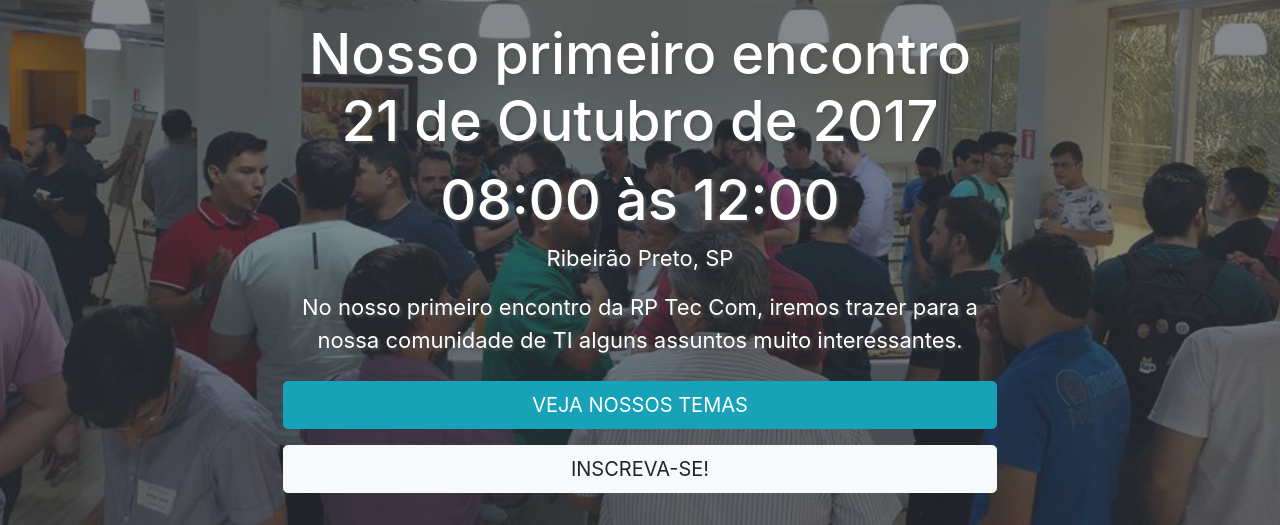
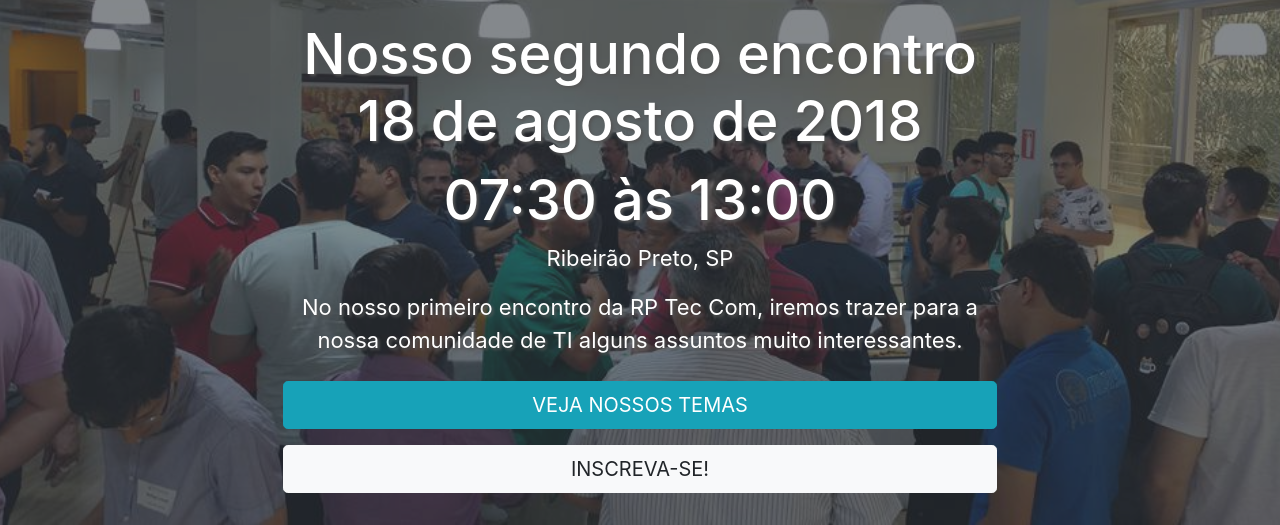
Before and after one commit to lucasbuetto/RPTecCom.web.site, a website: page app/index.html in a window 1280 px wide. Shown: the part 275-800 px from the top of the page. Drawn offline with nearby package versions, Linux system fonts and the light colour scheme; files that its build step writes are made by us from their sources.

Commit message:
Implementado o uso do arquivo de configuracao

```diff
--- a/app/assets/js/index.js
+++ b/app/assets/js/index.js
@@ -94,8 +94,60 @@ function speakersList(jsonList) {
     };
 }
 
+function configuration(config) {
+    console.log(config);
+
+    //Set site title
+    $('title').text(config.name + ' ' + config.year);
+
+    //Set Event informations
+    $('[eventDate]').text(config.eventDate);
+    $('[eventPeriod]').text(config.eventPeriod);
+    $('[subscriptionUrl]').text(config.subscriptionUrl);
+
+    //Set Location
+    var location = config.location;
+    var locationTemplate = `
+        <div class="container">
+            <div class="row">
+                <div class="col-md-6 text-center align-self-center">
+                <p class="mb-5 text-bold text-dark">
+                    <strong class="text-center text-uppercase">LOCALIZAÇÃO</strong>
+                    <br><a href="${location.website}" target="_blank"><img src="${location.imageSrc}" alt="${location.name}"></a>
+                    <br>${location.street}
+                    <br>${location.district}
+                    <br>${location.phone}</p>
+                <div class="my-3 row">
+                    <div class="col-4 ${location.facebook == "" ? 'd-none' : ''}">
+                    <a href="${location.facebook}" target="_blank">
+                        <i class="fab fa-3x fa-facebook"></i>
+                    </a>
+                    </div>
+                    <div class="col-4 ${location.twitter == "" ? 'd-none' : ''}">
+                    <a href="${location.twitter}" target="_blank">
+                        <i class="fab fa-3x fa-twitter"></i>
+                    </a>
+                    </div>
+                    <div class="col-4 ${location.instagram == "" ? 'd-none' : ''}">
+                    <a href="${location.instagram}" target="_blank">
+                        <i class="fab fa-3x fa-instagram"></i>
+                    </a>
+                    </div>
+                </div>
+                </div>
+                <div class="col-md-6 p-0">
+                <iframe src="${location.googleMapsEmbedUrl}" width="400" height="300" frameborder="0" style="border:0" allowfullscreen></iframe>
+                </div>
+            </div>
+        </div>
+    `;
+    $("#location").html(locationTemplate);
+
+}
+
 $(function () {
 
+    getComponent('GET', 'assets/json/config.json', 'json', null, configuration);
     getComponent('GET', 'assets/json/schedule.json', 'json', null, scheduleList);
     getComponent('GET', 'assets/json/sponsors.json', 'json', null, sponsorsList);
     getComponent('GET', 'assets/json/themes.json', 'json', null, themesList);
--- a/app/assets/json/config.json
+++ b/app/assets/json/config.json
@@ -1,34 +1,22 @@
 {
     "name": "RP Tec Com",
     "year": "2018",
-    "eventDate": "21 de outubro de 2018",
-    "eventPeriod": "08:00 às 12:00",
-    "subscription": "SYMPLA_OR_OTHER_SUBSCRIPTION_SYSTEM",
+    "eventDate": "18 de agosto de 2018",
+    "eventPeriod": "07:30 às 13:00",
+    "subscriptionUrl": "#SYMPLA_OR_OTHER_SUBSCRIPTION_SYSTEM",
     "facebook": "",
     "twitter": "",
     "Instagram": "",
     "location": {
         "name": "Faculdade Reges",
-        "imageSrc": "http://localhost:3000/assets/images/apoio/logo-reges.jpg",
+        "imageSrc": "assets/images/apoio/logo-reges.jpg",
         "street": "R. Dr. Benjamin Anderson Stauffer, 801",
         "district": "Jardim Botânico, Ribeirão Preto - SP",
         "phone": "(16) 2138-1868",
+        "website": "http://reges.com.br/ribeiraopreto/",
         "facebook": "",
         "twitter": "",
-        "Instagram": ""
-    },
-    "idealizers": [
-        {
-            "name": "Matheus",
-            "phone": "(16) 98848-0228",
-            "isWhatsApp": true,
-            "email": "matheus.calache@rpteccom.com"
-        },
-        {
-            "name": "Murilo",
-            "phone": "(16) 99165-5609",
-            "isWhatsApp": true,
-            "email": "murilo.gomes@rpteccom.com"
-        }
-    ]
+        "instagram": "",
+        "googleMapsEmbedUrl": "https://www.google.com/maps/embed?pb=!1m18!1m12!1m3!1d3719.5655963524136!2d-47.79803168449524!3d-21.209408984840454!2m3!1f0!2f0!3f0!3m2!1i1024!2i768!4f13.1!3m3!1m2!1s0x94b9b8abe0537cc1%3A0x443a578977e7e330!2sFaculdade+REGES+de+Ribeir%C3%A3o+Preto!5e0!3m2!1spt-BR!2sbr!4v1531923958263"
+    }
 }
--- a/app/index.html
+++ b/app/index.html
@@ -107,11 +107,11 @@
 
             <img class="img-title img-fluid d-block" src="assets/images/logo/logo-color-slogan-white.svg">
             <h1 class="mt-1 display-4 shadowed-text">
-              Nosso primeiro encontro
+              Nosso segundo encontro
               <br>
-              21 de Outubro de 2017
+              <span eventDate></span>
             </h1>
-            <h1 class="mt-1 display-4 shadowed-text">08:00 às 12:00</h1>
+            <h1 class="mt-1 display-4 shadowed-text" eventPeriod></h1>
             <p class="shadowed-text">Ribeirão Preto, SP</p>
             <p class="shadowed-text">No nosso primeiro encontro da RP Tec Com, iremos trazer para a nossa comunidade de TI alguns assuntos muito interessantes.</p>
 
@@ -224,40 +224,6 @@
 
   <!-- Location -->
   <div class="py-6 text-white" id="location">
-    <div class="container">
-      <div class="row">
-        <div class="col-md-6 text-center align-self-center">
-          <p class="mb-5 text-bold text-dark">
-            <strong class="text-center text-uppercase">LOCALIZAÇÃO</strong>
-            <br><a href="http://reges.com.br/ribeiraopreto/" target="_blank"><img src="assets/images/apoio/logo-reges.jpg" alt="Faculdade Reges"></a>
-            <br>R. Dr. Benjamin Anderson Stauffer, 801
-            <br>Jardim Botânico, Ribeirão Preto - SP
-            <br>(16) 2138-1868</p>
-          <div class="my-3 row">
-            <div class="col-4">
-              <a href="https://www.facebook.com" target="_blank">
-                <i class="fab fa-3x fa-facebook"></i>
-              </a>
-            </div>
-            <div class="col-4">
-              <a href="https://twitter.com" target="_blank">
-                <i class="fab fa-3x fa-twitter"></i>
-              </a>
-            </div>
-            <div class="col-4">
-              <a href="https://www.instagram.com" target="_blank">
-                <i class="fab fa-3x fa-instagram"></i>
-              </a>
-            </div>
-          </div>
-        </div>
-        <div class="col-md-6 p-0">
-          <a href="" target="_
-                             blank">
-            <img class="img-fluid" src="assets/images/map.jpg"> </a>
-        </div>
-      </div>
-    </div>
   </div>
 
   <!-- Contact/footer -->
```
